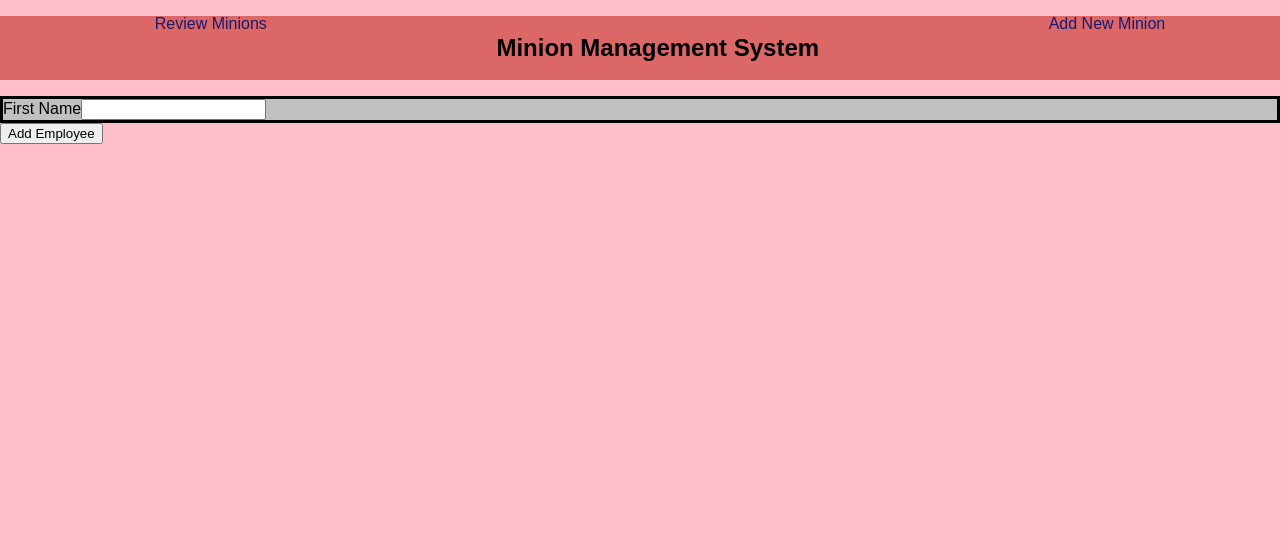
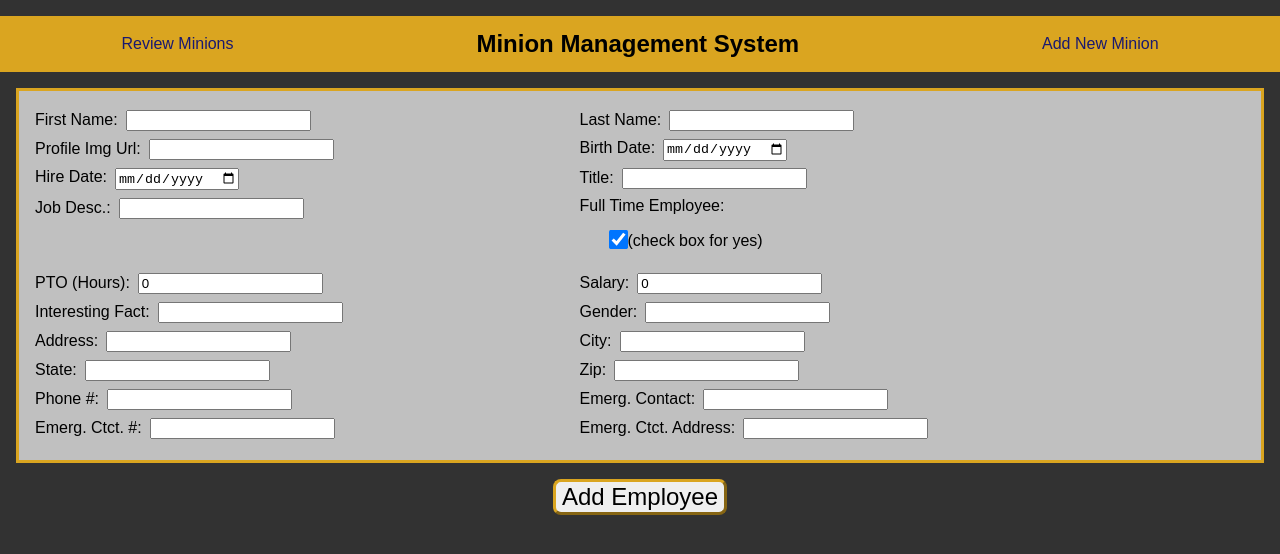
Before and after one commit to clgrogan/minion-manager, a React (Create React App) app: page /AddMinion in a window 1280 px wide. Shown: the top 554 px of the page. Built offline with nearby package versions, Linux system fonts and the light colour scheme.

Commit message:
gitter done

```diff
--- a/src/index.css
+++ b/src/index.css
@@ -7,18 +7,36 @@ html {
 }
 
 body {
-  background-color: pink;
+  background-color: rgb(50, 50, 50);
   margin: 0;
   min-height: 100%;
 }
 
+.mainSection {
+  color: goldenrod;
+}
+.mainSection a {
+  color: goldenrod;
+}
+
 ul {
-  background-color: rgb(219, 103, 103);
+  background-color: goldenrod;
   list-style: none;
   display: flex;
   justify-content: space-around;
+  align-items: center;
+  padding: 1rem 0 1rem 0;
+}
+
+.titleH1 {
+  margin: 0;
 }
 a {
+  text-decoration: none;
+  color: midnightblue;
+}
+
+main a {
   text-decoration: none;
   color: midnightblue;
 }
@@ -29,8 +47,15 @@ a {
 }
 
 .personalInfoSection {
-  border-style: dotted;
-  border-color: blue;
+  color: goldenrod;
+  display: flex;
+  flex-wrap: wrap;
+  justify-content: center;
+  align-items: space-between;
+}
+.emergencyContactInfo {
+  padding: 1rem 0 2rem 0;
+  color: goldenrod;
   display: flex;
   flex-wrap: wrap;
   justify-content: center;
@@ -61,9 +86,50 @@ a {
   display: flex;
 }
 
+.addEmployeeForm {
+  display: flex;
+  flex-direction: column;
+  align-items: center;
+}
+
 .formInputSection {
   display: flex;
-  flex-direction: column;
+  flex-wrap: wrap;
   border-style: solid;
+  border-color: goldenrod;
   background-color: silver;
+  padding: 1rem;
+  margin: 0 1rem 0 1rem;
 }
+
+.formInputSection > label {
+  width: 45%;
+  padding: 0.2rem 0 0.3rem 0;
+}
+.formInputSection > label > input {
+  margin-left: 0.5rem;
+}
+.checkBoxInput {
+  margin-left: 2rem;
+  transform: scale(1.5);
+}
+.addEmployeeBtn {
+  font-size: 1.5rem;
+  border-color: goldenrod;
+  border-width: 3px;
+  border-radius: 0.5rem;
+  margin: 1rem;
+}
+
+@media (max-width: 600px) {
+  .formInputSection {
+    display: flex;
+    flex-direction: column;
+    flex-wrap: nowrap;
+  }
+
+  .formInputSection > label {
+    width: auto;
+    padding: 0.2rem 0 0.3rem 0;
+  }
+}
--- a/src/pages/AddMinion.jsx
+++ b/src/pages/AddMinion.jsx
@@ -43,10 +43,10 @@ const AddMinion = () => {
   const addEmployeeApi = async e => {
     e.preventDefault()
     console.log(employee)
-    return
     const apiUrl =
       'https://sdg-staff-directory-app.herokuapp.com/api/GruInc/Employees'
     const resp = await axios.post(apiUrl, employee)
+    console.log(resp)
   }
 
   return (
@@ -54,8 +54,8 @@ const AddMinion = () => {
       <section className="formSection">
         <form className="addEmployeeForm" onSubmit={addEmployeeApi}>
           <section className="formInputSection">
-            <div className="inputGroup">
-              <label className="firstName">First Name</label>
+            <label className="firstName">
+              First Name:
               <input
                 type="text"
                 name="firstName"
@@ -64,9 +64,221 @@ const AddMinion = () => {
                 onChange={handleInputOnChange}
                 required
               />
-            </div>
+            </label>
+            <label className="lastName">
+              Last Name:
+              <input
+                type="text"
+                name="lastName"
+                id="lastName"
+                value={employee.lastName}
+                onChange={handleInputOnChange}
+                required
+              />
+            </label>
+            <label className="profileImage">
+              Profile Img Url:
+              <input
+                type="text"
+                name="profileImage"
+                id="profileImage"
+                value={employee.profileImage}
+                onChange={handleInputOnChange}
+                required
+              />
+            </label>
+            <label className="birthday">
+              Birth Date:
+              <input
+                type="date"
+                name="birthday"
+                id="birthday"
+                value={employee.birthday}
+                onChange={handleInputOnChange}
+                required
+              />
+            </label>
+            <label className="hiredDate">
+              Hire Date:
+              <input
+                type="date"
+                name="hiredDate"
+                id="hiredDate"
+                value={employee.hiredDate}
+                onChange={handleInputOnChange}
+                required
+              />
+            </label>
+            <label className="jobTitle">
+              Title:
+              <input
+                type="text"
+                name="jobTitle"
+                id="jobTitle"
+                value={employee.jobTitle}
+                onChange={handleInputOnChange}
+                required
+              />
+            </label>
+            <label className="jobDescription">
+              Job Desc.:
+              <input
+                type="text"
+                name="jobDescription"
+                id="jobDescription"
+                value={employee.jobDescription}
+                onChange={handleInputOnChange}
+                required
+              />
+            </label>
+            <label className="isFullTime">
+              Full Time Employee:
+              <p>
+                <input
+                  className="checkBoxInput"
+                  type="checkbox"
+                  defaultChecked="{employee.isFullTime}"
+                  name="isFullTime"
+                  id="isFullTime"
+                  value={employee.isFullTime}
+                  onChange={handleInputOnChange}
+                />
+                (check box for yes)
+              </p>
+            </label>
+            <label className="ptoHours">
+              PTO (Hours):
+              <input
+                type="text"
+                name="ptoHours"
+                id="ptoHours"
+                value={employee.ptoHours}
+                onChange={handleInputOnChange}
+                required
+              />
+            </label>
+            <label className="salary">
+              Salary:
+              <input
+                type="text"
+                name="salary"
+                id="salary"
+                value={employee.salary}
+                onChange={handleInputOnChange}
+                required
+              />
+            </label>
+            <label className="interestingFact">
+              Interesting Fact:
+              <input
+                type="text"
+                name="interestingFact"
+                id="interestingFact"
+                value={employee.interestingFact}
+                onChange={handleInputOnChange}
+                required
+              />
+            </label>
+            <label className="gender">
+              Gender:
+              <input
+                type="text"
+                name="gender"
+                id="gender"
+                value={employee.gender}
+                onChange={handleInputOnChange}
+                required
+              />
+            </label>
+            <label className="address">
+              Address:
+              <input
+                type="text"
+                name="address"
+                id="address"
+                value={employee.address}
+                onChange={handleInputOnChange}
+                required
+              />
+            </label>
+            <label className="city">
+              City:
+              <input
+                type="text"
+                name="city"
+                id="city"
+                value={employee.city}
+                onChange={handleInputOnChange}
+                required
+              />
+            </label>
+            <label className="state">
+              State:
+              <input
+                type="text"
+                name="state"
+                id="state"
+                value={employee.state}
+                onChange={handleInputOnChange}
+                required
+              />
+            </label>
+            <label className="zip">
+              Zip:
+              <input
+                type="text"
+                name="zip"
+                id="zip"
+                value={employee.zip}
+                onChange={handleInputOnChange}
+                required
+              />
+            </label>
+            <label className="phoneNumber">
+              Phone #:
+              <input
+                type="text"
+                name="phoneNumber"
+                id="phoneNumber"
+                value={employee.phoneNumber}
+                onChange={handleInputOnChange}
+                required
+              />
+            </label>
+            <label className="emergencyContactPerson">
+              Emerg. Contact:
+              <input
+                type="text"
+                name="emergencyContactPerson"
+                id="emergencyContactPerson"
+                value={employee.emergencyContactPerson}
+                onChange={handleInputOnChange}
+                required
+              />
+            </label>
+            <label className="emergencyContactPhone">
+              Emerg. Ctct. #:
+              <input
+                type="text"
+                name="emergencyContactPhone"
+                id="emergencyContactPhone"
+                value={employee.emergencyContactPhone}
+                onChange={handleInputOnChange}
+                required
+              />
+            </label>
+            <label className="emergencyContactAddress">
+              Emerg. Ctct. Address:
+              <input
+                type="text"
+                name="emergencyContactAddress"
+                id="emergencyContactAddress"
+                value={employee.emergencyContactAddress}
+                onChange={handleInputOnChange}
+                required
+              />
+            </label>
           </section>
-
           <button className="addEmployeeBtn" type="submit">
             Add Employee
           </button>
@@ -77,29 +289,3 @@ const AddMinion = () => {
 }
 
 export default AddMinion
-
-// {
-//   "id": 0,
-//   "firstName": "string",
-//   "lastName": "string",
-//   "birthday": "2019-12-05T19:37:04.129Z",
-//   "hiredDate": "2019-12-05T19:37:04.129Z",
-//   "isFullTime": true,
-//   "profileImage": "string",
-//   "jobTitle": "string",
-//   "jobDescription": "string",
-//   "phoneNumber": "string",
-//   "interestingFact": "string",
-//   "address": "string",
-//   "city": "string",
-//   "zip": "string",
-//   "state": "string",
-//   "salary": 0,
-//   "gender": "string",
-//   "email": "string",
-//   "emergencyContactPerson": "string",
-//   "emergencyContactPhone": "string",
-//   "emergencyContactAddress": "string",
-//   "ptoHours": 0,
-//   "companyKey": "string"
-// }
```
Also changed, not shown: package.json (+5 -3 lines), 1 other file (tests, documents, lock files or other folders).
